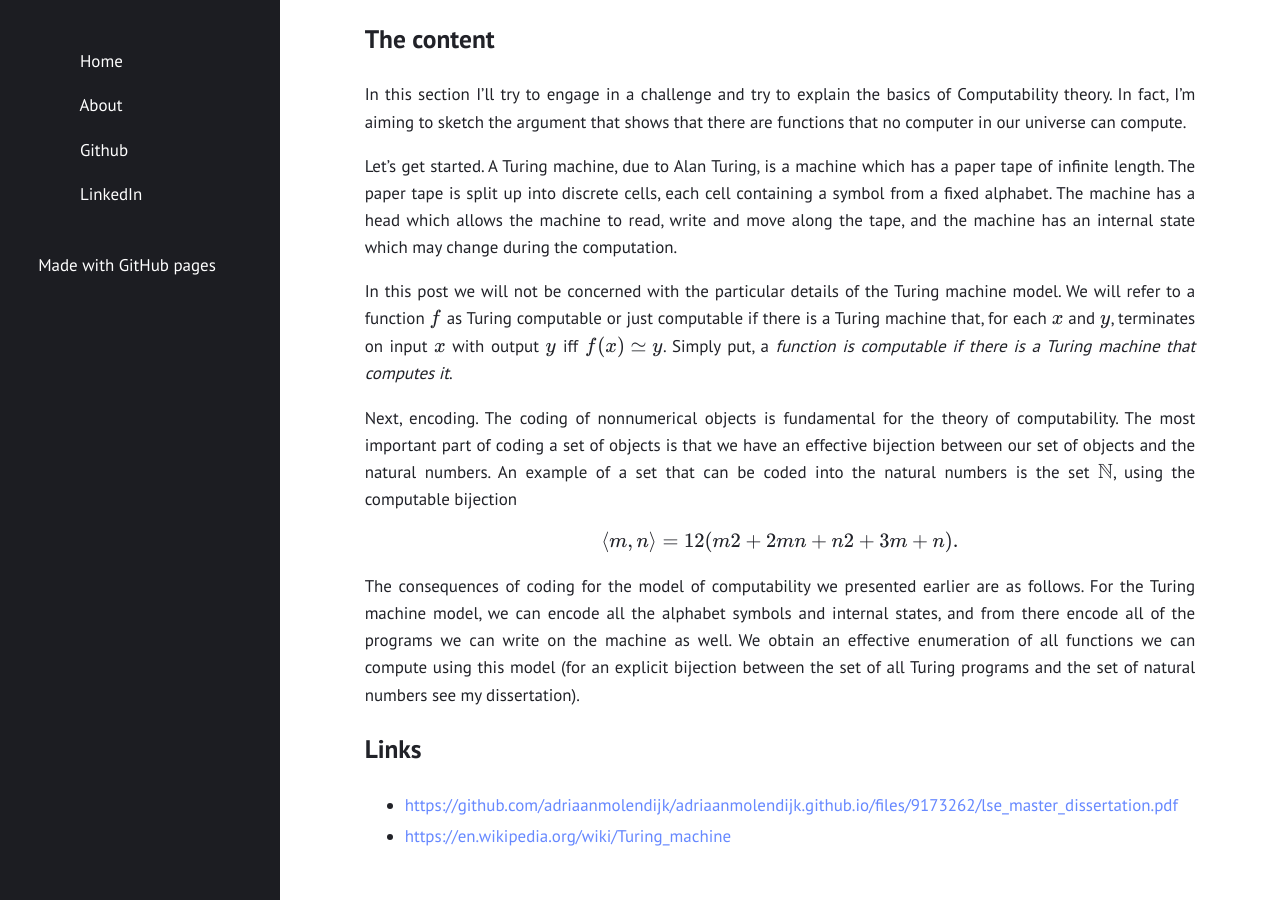
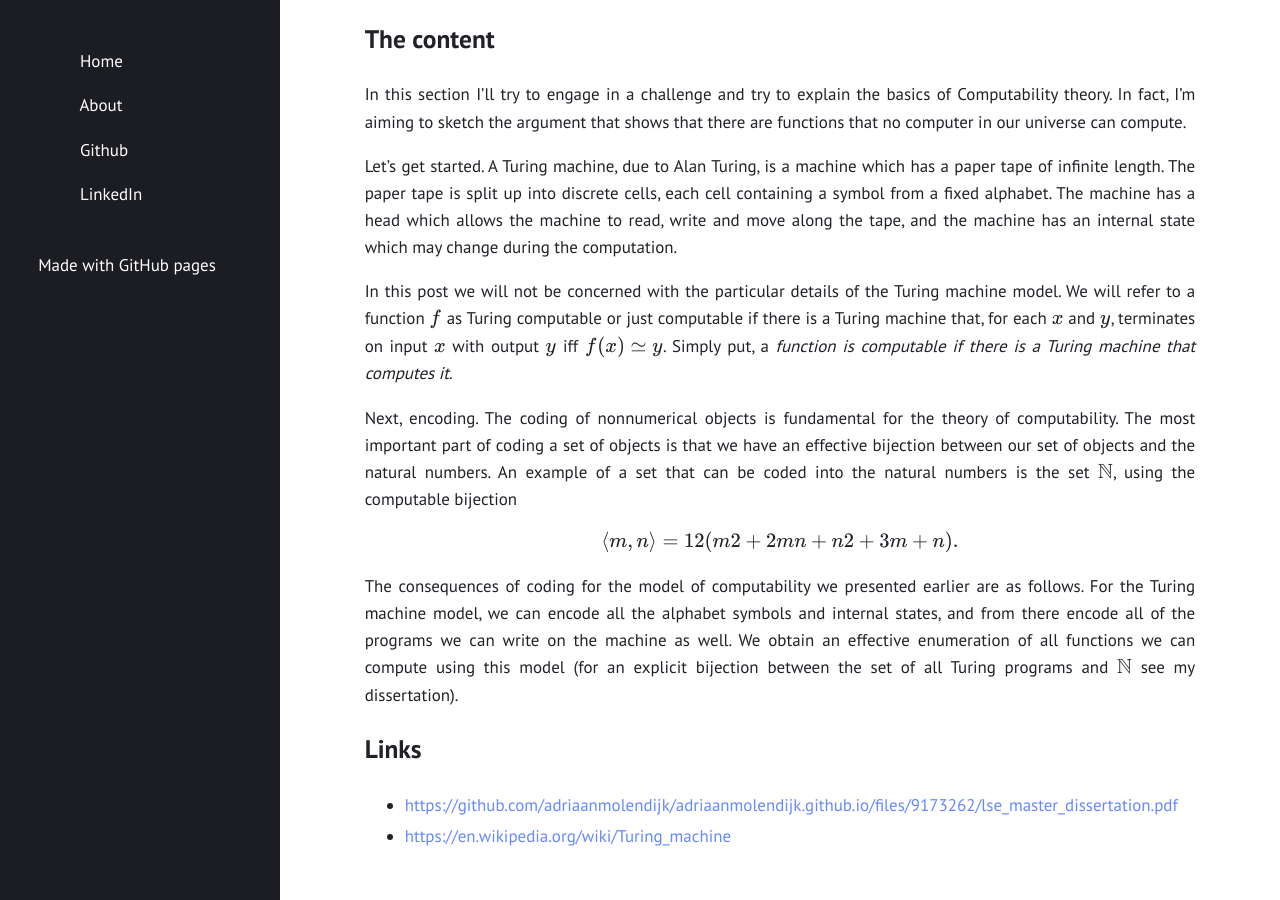
Before and after one commit to adriaanmolendijk/adriaanmolendijk.github.io, a Jekyll site: the page built from _posts/2022-07-23-computability-theory.md, in a window 1280 px wide and 900 px high, scrolled down 778 px. Built offline with Jekyll 4.4.1, drawn with Linux system fonts in a browser that asks for light colours.

Commit message:
Minor changes

```diff
--- a/_posts/2022-07-23-computability-theory.md
+++ b/_posts/2022-07-23-computability-theory.md
@@ -34,9 +34,11 @@ In this post we will not be concerned with the particular details of the Turing
 
 Next, encoding. The coding of nonnumerical objects is fundamental for the theory of computability. The most important part of coding a set of objects is that we have an effective bijection between our set of objects and the natural numbers. An example of a set that can be coded into the natural numbers is the set $$\mathbb{N}$$, using the computable bijection
 
+
 $$⟨m,n⟩ = 12(m2 + 2mn + n2 + 3m + n).$$
 
-The consequences of coding for the model of computability we presented earlier are as follows. For the Turing machine model, we can encode all the alphabet symbols and internal states, and from there encode all of the programs we can write on the machine as well. We obtain an effective enumeration of all functions we can compute using this model (for an explicit bijection between the set of all Turing programs and the set of natural numbers see my dissertation).
+
+The consequences of coding for the model of computability we presented earlier are as follows. For the Turing machine model, we can encode all the alphabet symbols and internal states, and from there encode all of the programs we can write on the machine as well. We obtain an effective enumeration of all functions we can compute using this model (for an explicit bijection between the set of all Turing programs and $$\mathbb{N}$$ see my dissertation).
 
 # Links
 - [https://github.com/adriaanmolendijk/adriaanmolendijk.github.io/files/9173262/lse_master_dissertation.pdf](https://github.com/adriaanmolendijk/adriaanmolendijk.github.io/files/9173262/lse_master_dissertation.pdf)
```
